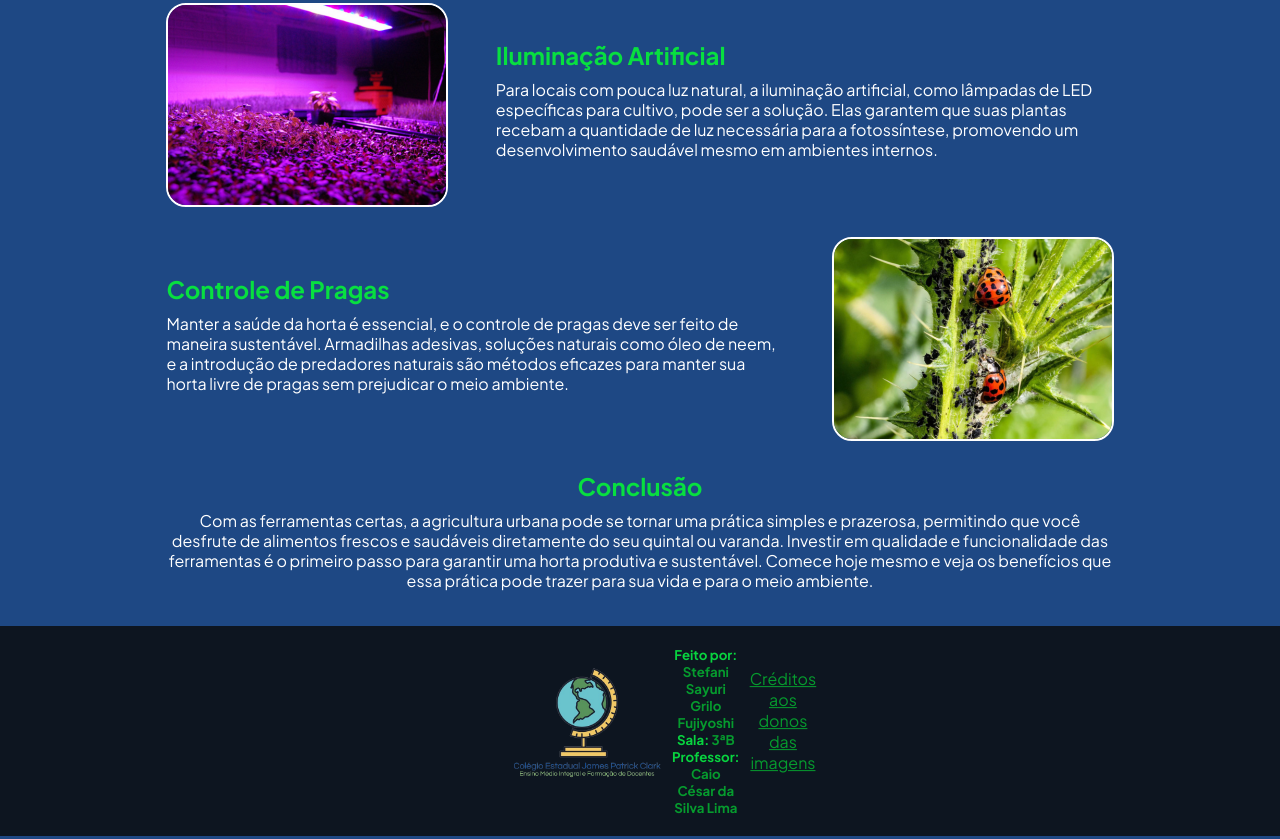
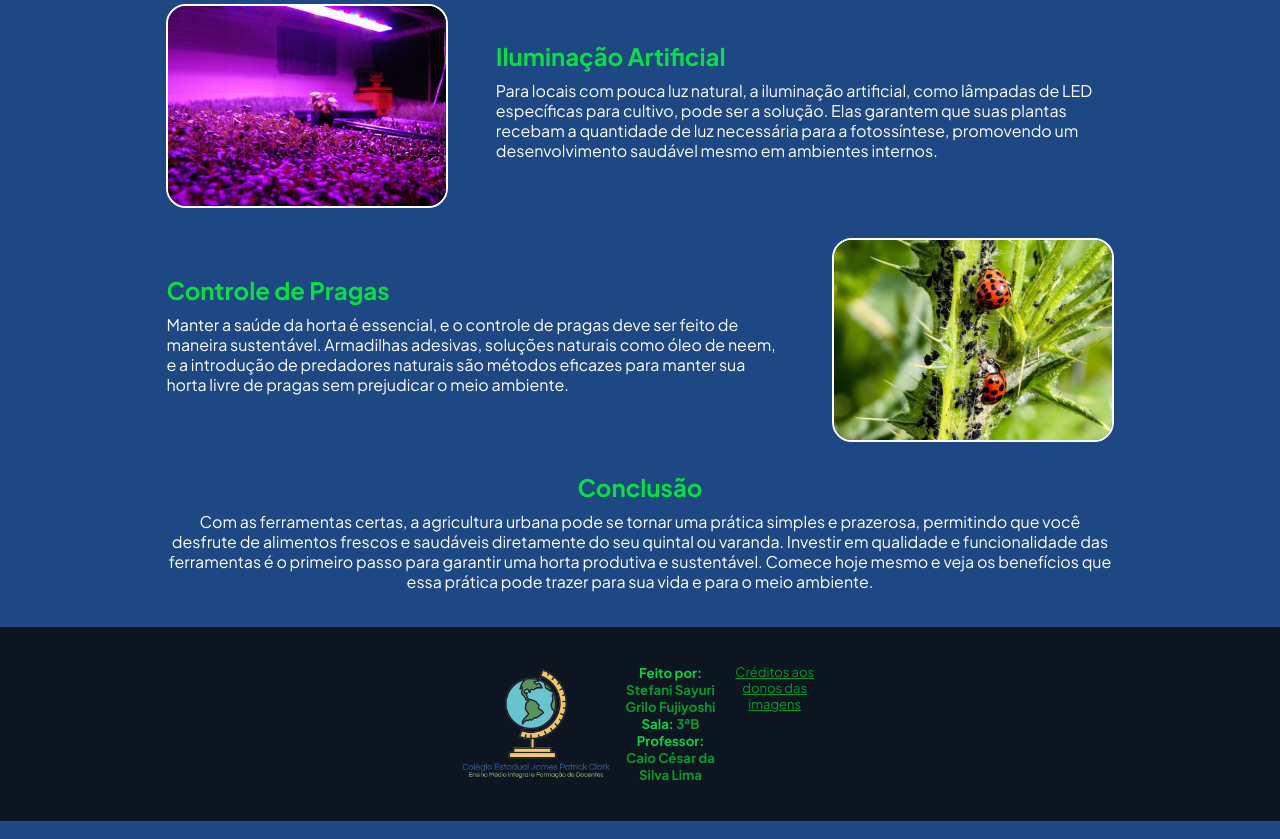
Before and after one commit to RayGrillo/Kit-verde-Ferramentas-Para-Sua-Agricultura-Urbana, a plain HTML site: page index.html in a window 1280 px wide. Shown: the part 2521-3360 px from the top of the page. Drawn offline with Linux system fonts and the light colour scheme.

Commit message:
Add files via upload

```diff
--- a/Creditos/style.css
+++ b/Creditos/style.css
@@ -33,6 +33,10 @@ p {
     margin: 10px 0;
 }
 
+strong {
+    color: var(--cor-do-texto-strong-rodape);
+}
+
 .cabeçalho {
     font-family: "Questrial", sans-serif;
     background-color: var(--branco);
@@ -55,7 +59,8 @@ p {
 }
 
 .creditos {
-    margin: 20px 15%;
+    padding: 20px 15%;
+
 }
 
 .titulo {
@@ -66,7 +71,7 @@ p {
     background-color: var(--cor-de-fundo-do-rodape);
     color: var(--cor-do-texto-rodape);
     display: flex;
-    padding: 20px 40%;
+    padding: 20px 36%;
     text-align: center;
 }
 
@@ -76,10 +81,12 @@ p {
 
 .rodape-texto {
     padding: 0 10px;
+    transform: translateY(11%);
 }
 
 .site-principal {
     color: var(--cor-do-texto-rodape);
     position: relative;
-    transform: translateY(31%);
+    transform: translateY(11%);
+    font-size: small;
 }
--- a/style.css
+++ b/style.css
@@ -3,6 +3,8 @@
 
 * {
     margin: 0;
+    padding: 0;
+    box-sizing: border-box;
 }
 
 :root {
@@ -74,7 +76,7 @@ strong {
 
 .título-e-introdução-corpo {
     background-image: url(Imagens/plano-de-fundo-titulo.png);
-    height: 467.4px;
+    height: 468px;
     background-size: cover;
     position: relative;
 }
@@ -209,7 +211,7 @@ strong {
     background-color: var(--cor-de-fundo-do-rodape);
     color: var(--cor-do-texto-rodape);
     display: flex;
-    padding: 20px 40%;
+    padding: 20px 36%;
     text-align: center;
 }
 
@@ -219,10 +221,12 @@ strong {
 
 .rodape-texto {
     padding: 0 10px;
+    transform: translateY(11%);
 }
 
 .creditos {
     color: var(--cor-do-texto-rodape);
     position: relative;
-    transform: translateY(13%);
+    transform: translateY(11%);
+    font-size: small;
 }
```
Also changed, not shown: Imagens/plano-de-fundo-titulo.png.
